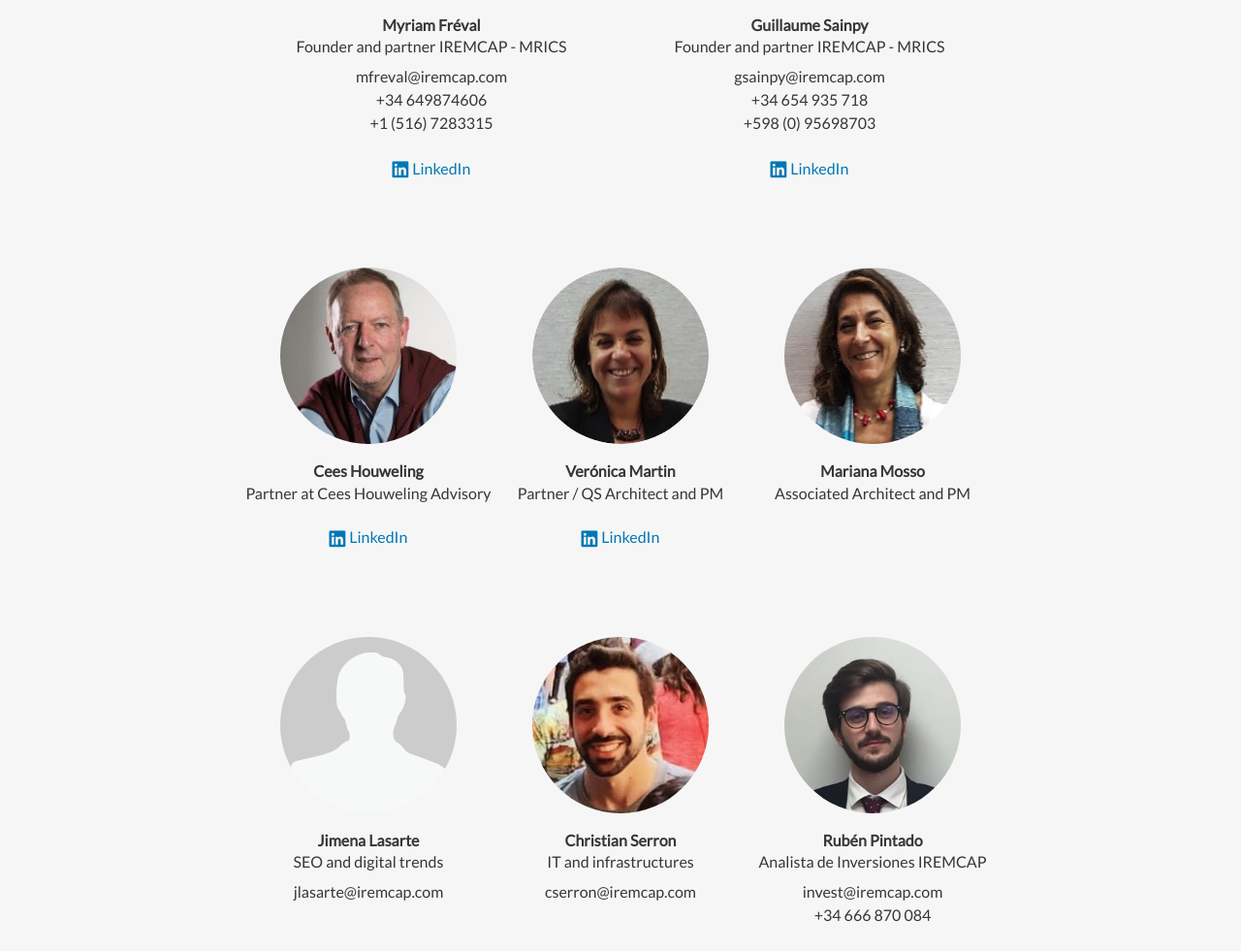
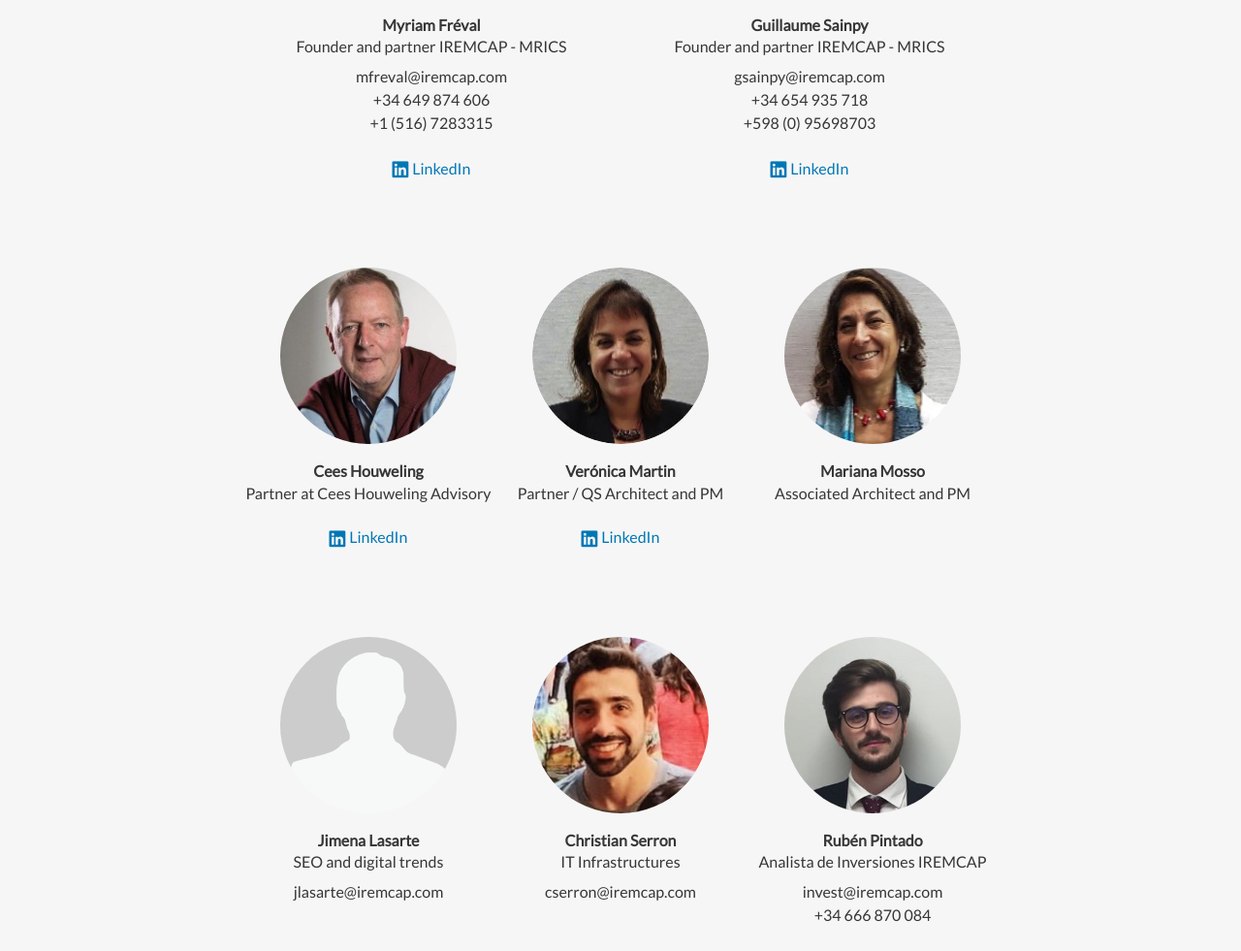
Before and after one commit to cserron/iremcap, a Jekyll site: the page built from equipo.md, in a window 1280 px wide. Shown: the part 542-1523 px from the top of the page at 97% size. Built offline with Jekyll 4.4.1, drawn with Linux system fonts in a browser that asks for light colours; nearby versions of some CDN libraries.

Commit message:
Correcciones en textos.

```diff
--- a/_data/page__clients.yml
+++ b/_data/page__clients.yml
@@ -28,7 +28,6 @@
             Do you have an empty/rented building and want to sell it?
       keywords:
         - added value
-        - conocimiento de mercado y expertise inmobiliario
         - market knowledge and real estate know-how
         - innovative marketing techniques and the enhancement of real estate
       question: Do you have an empty/rented building and want to sell it?
@@ -46,7 +45,7 @@
         - realization of unique projects for their own use
         - optimization of their real estate assets
         - find the best place for your business
-      question: Would you like to receive creative proposals of places of activity?
+      question: Would you like to receive creative proposals for your workplace?
       cta:
         label: Contact us!
         link: /contact
--- a/_data/page__services.yml
+++ b/_data/page__services.yml
@@ -8,7 +8,7 @@
       icon: building
     - text: Intermediation in the purchase / sale of empty or rented buildings with potential added value
       icon: intermediate
-    - text: Advice to owners to get the most out of their vacant building, rented or land
+    - text: Advice to owners to maximize their vacant / leased building or land
       icon: training
     - text: Advice to users to obtain business places adapted to new tendencies
       icon: location
--- a/_data/page__team.yml
+++ b/_data/page__team.yml
@@ -53,7 +53,7 @@
 
     - link: /assets/images/team/christian_serron.jpg
       name: Christian Serron
-      description: IT and infrastructures
+      description: IT Infrastructures
       email: cserron@iremcap.com
       social:
         - network: LinkedIn
@@ -79,7 +79,7 @@
       description: Founder and partner IREMCAP - MRICS
       email: mfreval@iremcap.com
       phones:
-        - +34 649874606
+        - +34 649 874 606
         - +1 (516) 7283315
       social:
         - network: LinkedIn
@@ -124,7 +124,7 @@
 
     - link: /assets/images/team/christian_serron.jpg
       name: Christian Serron
-      description: IT and infrastructures
+      description: IT Infrastructures
       email: cserron@iremcap.com
       social:
         - network: LinkedIn
```
